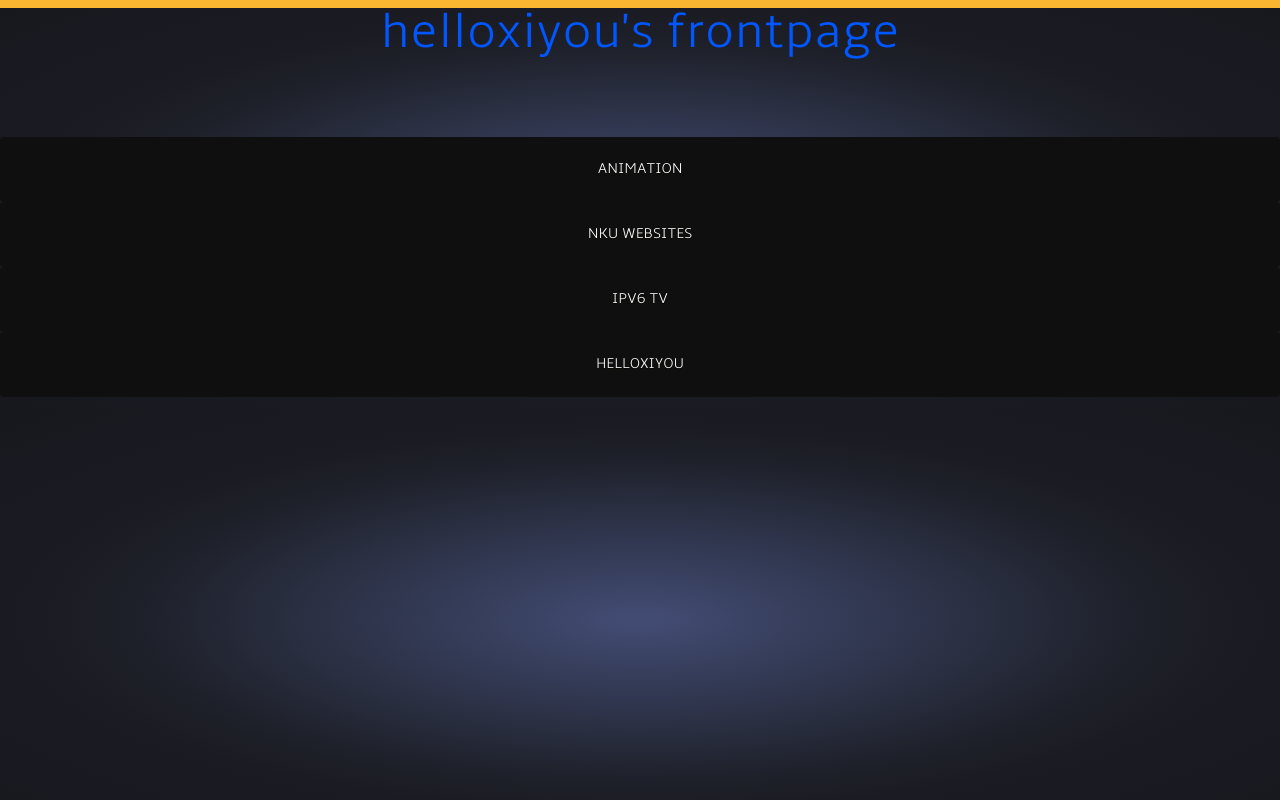
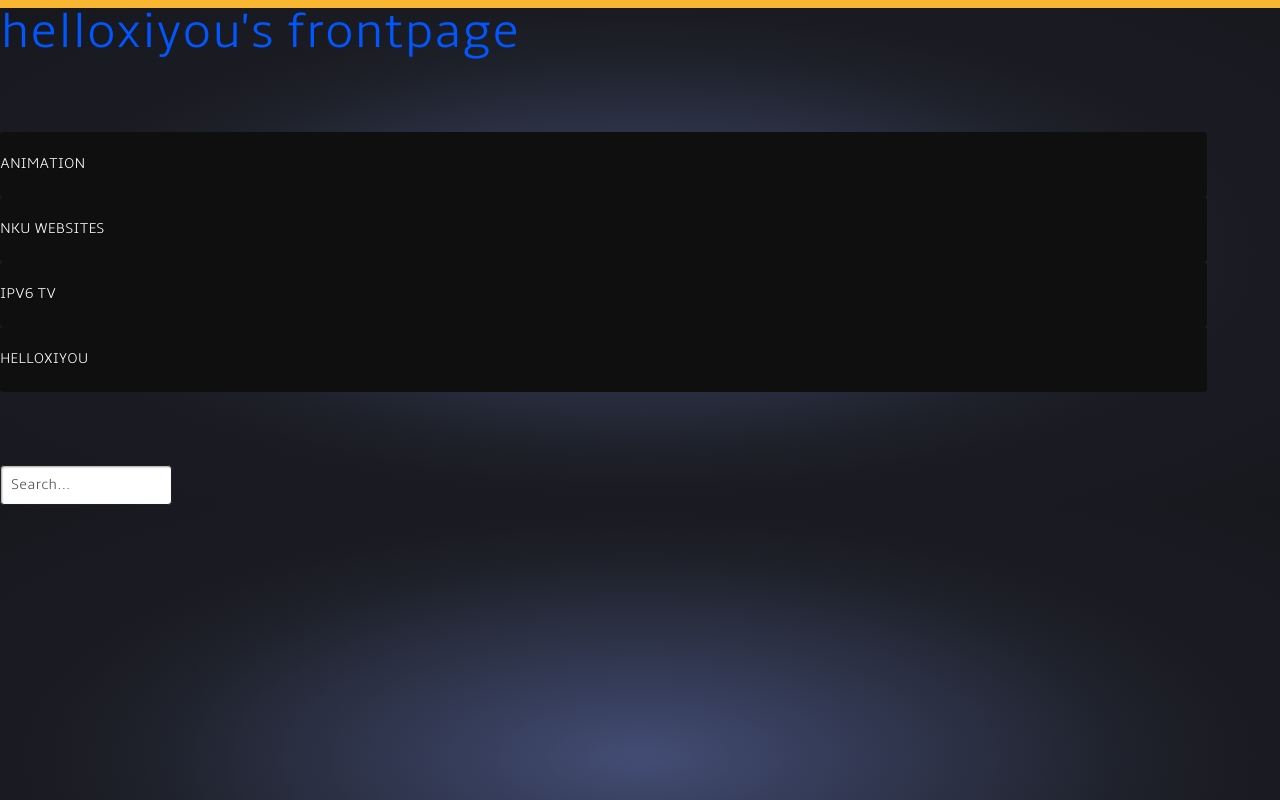
Before and after one commit to lixu19950414/helloxiyou-html, a plain HTML site: page index.html in a window 1280 px wide. Drawn offline with Linux system fonts and the light colour scheme.

Commit message:
add menu div

```diff
--- a/helloxiyou/web/css/style.css
+++ b/helloxiyou/web/css/style.css
@@ -11,7 +11,7 @@ html,body,div,span,applet,object,iframe,h1,h2,h3,h4,h5,h6,p,blockquote,pre,a,abb
 	border: 0;
 	font: inherit;
 	vertical-align: baseline;
-	text-align: center;
+	text-align: left;
 }
 article, aside, details, figcaption, figure,footer, header, hgroup, menu, nav, section {display: block;}
 ol,ul{list-style:none;margin:0;padding:0;}
@@ -103,6 +103,7 @@ body {
 .nav li a:hover {
 	color: #FFFFFF;
 	background: rgba(15, 15, 15, 1);
+	text-align: left;
 }
 /* Search form */
 .searchform {
--- a/index.html
+++ b/index.html
@@ -14,14 +14,24 @@
 
 
     <body>
+    <div class="logo">
 	<h1 style="color:#0057FF;font-size:50px;"><strong><em>helloxiyou's frontpage</em></strong></h1>
+    <div>
+
+    <div class="menu">
 	  <ul class="nav">
 			<li class="active"><a href="shenshi.html">Animation</a></li>
    		<li class="active"><a href="nkuwebsites.html">NKU&nbsp;Websites</a></li>
    		<li class="active"><a href="ipv6tv.html">ipv6&nbsp;TV</a></li>
       		<li class="active"><a id="jiami" onClick = "tanchuang()">helloxiyou</a></li>
 	  </ul>
-    <br/>
+		<form class="searchform" action="#">
+			<input class="searchfield" type="text" value="Search..." onfocus="if (this.value == 'Search...') {this.value = '';}" onblur="if (this.value == '') {this.value = 'Search...';}" />
+		</form>
+	</div>
+
+
+
 </body>
 
 
```
Lines whose indentation alone changed are shown as unchanged.
